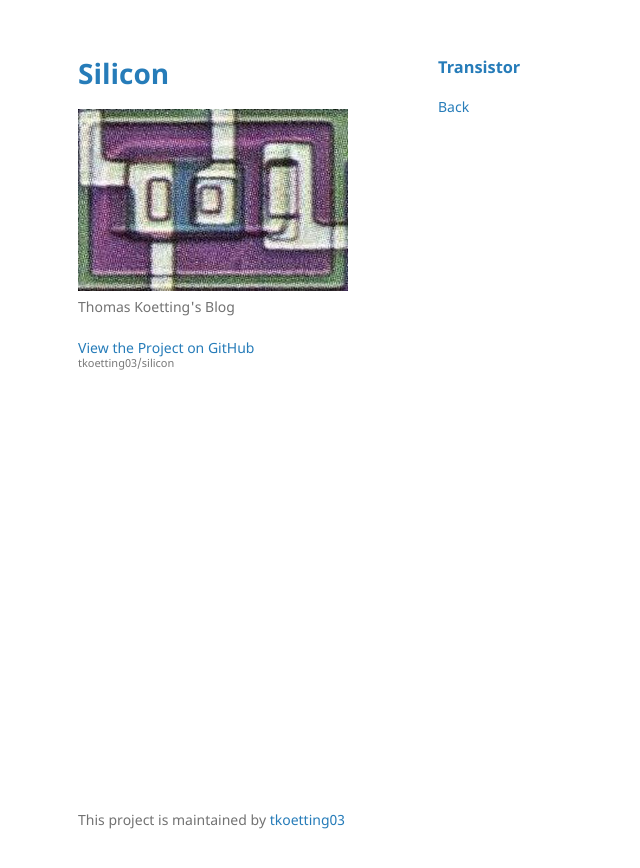
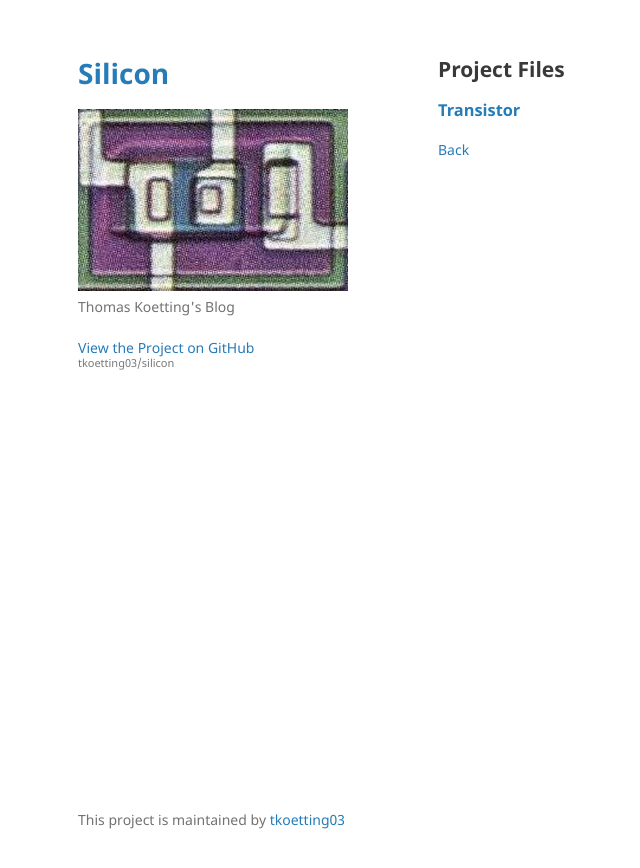
Before and after one commit to tkoetting03/silicon, a Jekyll site: the page built from projectfiles.md, in a window 1280 px wide. Shown: the top 868 px of the page, without its empty margins (132-772 px from the left). Built offline with Jekyll 4.4.1, drawn with Linux system fonts in a browser that asks for light colours; our own code applies the rules of GitHub Pages for plain Markdown files.

Commit message:
Update projectfiles.md

```diff
--- a/projectfiles.md
+++ b/projectfiles.md
@@ -1,3 +1,4 @@
+## Project Files
 
 ### [Transistor](https://www.dropbox.com/scl/fo/bhfm0efqg3j8b7b6a88ts/APSOKucgaWEcjvMRc-Mk2Mg?rlkey=2r6do49k12rk9efavxi7tueh6&st=ptkjabaa&dl=0)
 
```
